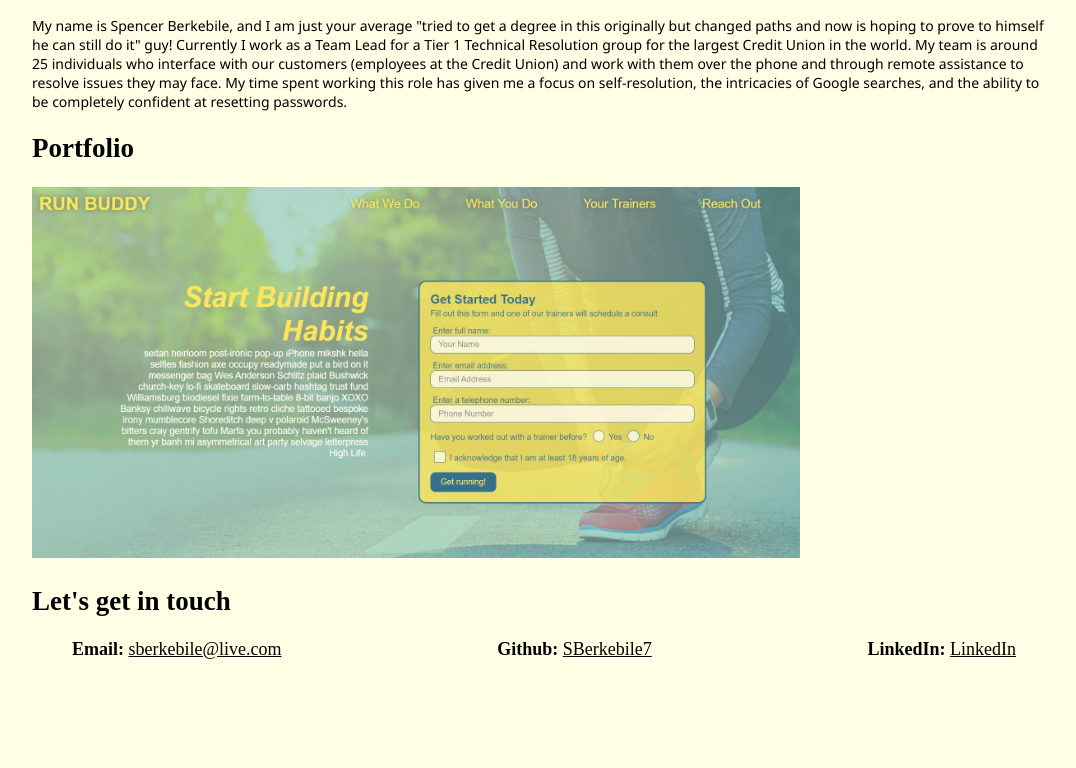
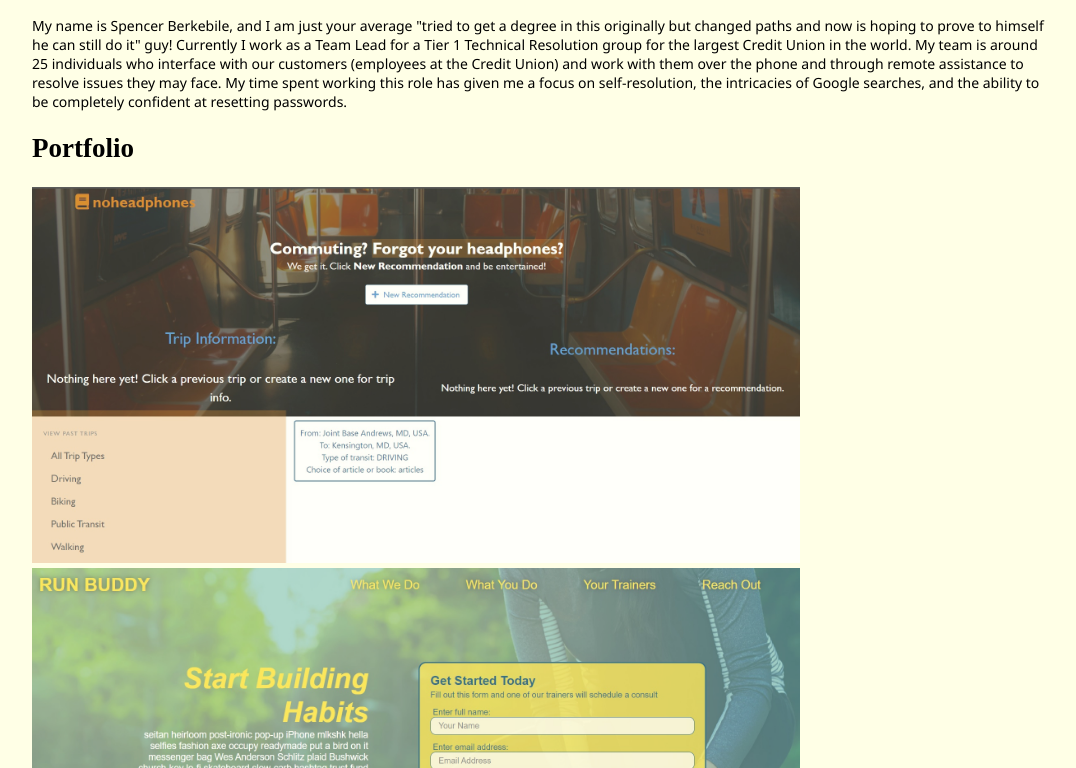
Before and after one commit to SBerkebile7/Spencers-Portfolio, a plain HTML site: page index.html in a window 1280 px wide. Shown: the part 458-1226 px from the top of the page, without its empty margins (96-1172 px from the left). Before the commit the page ends 1136 px from the top, so only its background shows below. Drawn offline with Linux system fonts and the light colour scheme.

Commit message:
added project-1 to portfolio

```diff
--- a/index.html
+++ b/index.html
@@ -41,6 +41,11 @@
 
                 <section id="portfolio">
                     <h1>Portfolio</h1>
+                    <a href="https://sberkebile7.github.io/project-1/" target="_blank">
+                        <div class="portfolio-item">
+                            <img src="./images/project-1.jpg" />
+                        </div>
+                    </a>
                         <a href="https://sberkebile7.github.io/run-buddy/" target="_blank">
                             <div class="portfolio-item">
                                 <img src="./images/run-buddy.jpg" />
```
Also changed, not shown: images/project-1.jpg (added).
